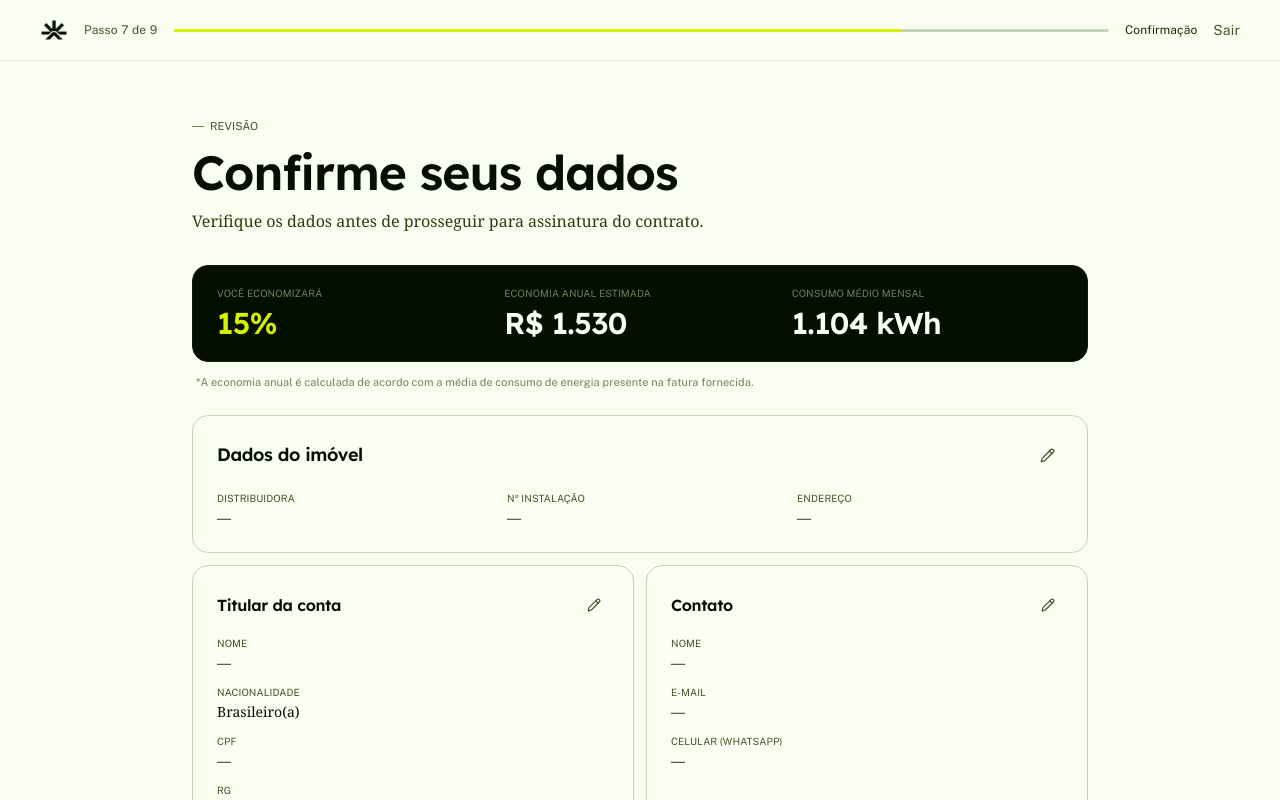
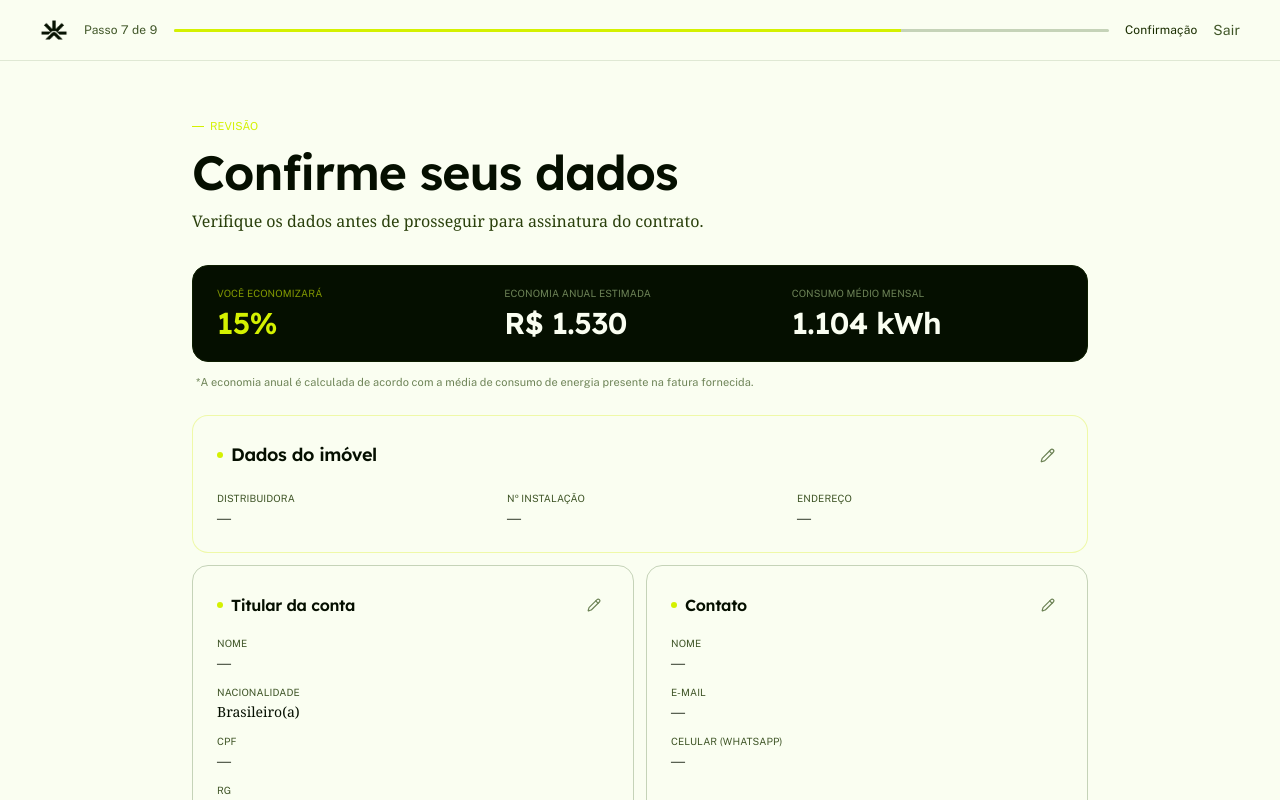
Before and after one commit to contatoenergysg-stack/energy-solar-green, a Next.js app: page /onboarding/confirmacao in a window 1280 px wide. Shown: the top 800 px of the page. Built offline with nearby package versions, Linux system fonts and the light colour scheme; a web font is replaced by a local one.

Commit message:
Colorize: toques estratégicos de verde lima na confirmação

```diff
--- a/app/onboarding/confirmacao/page.tsx
+++ b/app/onboarding/confirmacao/page.tsx
@@ -64,8 +64,8 @@ export default function Page() {
           transition={{ duration: 0.55, ease: EASE }}
           className="mb-8"
         >
-          <span className="inline-flex items-center gap-1.5 text-[11px] font-label uppercase tracking-[0.22em] text-secondary-500 mb-3">
-            <span className="w-3 h-px bg-secondary-400" />
+          <span className="inline-flex items-center gap-1.5 text-[11px] font-label uppercase tracking-[0.22em] text-primary mb-3">
+            <span className="w-3 h-px bg-primary" />
             Revisão
           </span>
           <h1 className="font-display text-display-md text-secondary-900">
@@ -99,7 +99,7 @@ export default function Page() {
             />
 
             <div>
-              <p className="font-label text-[10px] uppercase tracking-wider text-secondary-400">
+              <p className="font-label text-[10px] uppercase tracking-wider text-primary/60">
                 Você economizará
               </p>
               <motion.p className="font-display text-3xl font-semibold text-primary mt-1 tabular-nums">
@@ -129,9 +129,10 @@ export default function Page() {
           </p>
 
           {/* Imóvel card */}
-          <ReviewCard delay={0.14}>
+          <ReviewCard delay={0.14} primary>
             <div className="flex items-center justify-between mb-5">
-              <h3 className="font-display text-lg font-semibold text-secondary-900">
+              <h3 className="font-display text-lg font-semibold text-secondary-900 flex items-center gap-2">
+                <span className="inline-block w-1.5 h-1.5 rounded-full bg-primary shrink-0" aria-hidden />
                 Dados do imóvel
               </h3>
               <WigglePencil
@@ -151,7 +152,8 @@ export default function Page() {
           <div className="grid sm:grid-cols-2 gap-3">
             <ReviewCard delay={0.22}>
               <div className="flex items-center justify-between mb-4">
-                <h3 className="font-display text-base font-semibold text-secondary-900">
+                <h3 className="font-display text-base font-semibold text-secondary-900 flex items-center gap-2">
+                  <span className="inline-block w-1.5 h-1.5 rounded-full bg-primary shrink-0" aria-hidden />
                   Titular da conta
                 </h3>
                 <WigglePencil
@@ -171,7 +173,8 @@ export default function Page() {
 
             <ReviewCard delay={0.28}>
               <div className="flex items-center justify-between mb-4">
-                <h3 className="font-display text-base font-semibold text-secondary-900">
+                <h3 className="font-display text-base font-semibold text-secondary-900 flex items-center gap-2">
+                  <span className="inline-block w-1.5 h-1.5 rounded-full bg-primary shrink-0" aria-hidden />
                   Contato
                 </h3>
                 <WigglePencil
@@ -195,13 +198,23 @@ export default function Page() {
   );
 }
 
-function ReviewCard({ children, delay = 0 }: { children: React.ReactNode; delay?: number }) {
+function ReviewCard({
+  children,
+  delay = 0,
+  primary = false,
+}: {
+  children: React.ReactNode;
+  delay?: number;
+  primary?: boolean;
+}) {
   return (
     <motion.div
       initial={{ opacity: 0, y: 18 }}
       animate={{ opacity: 1, y: 0 }}
       transition={{ duration: 0.55, ease: [0.16, 1, 0.3, 1], delay }}
-      className="rounded-2xl border border-secondary-200 bg-tertiary px-5 py-5 sm:px-6 sm:py-6"
+      className={`rounded-2xl border bg-tertiary px-5 py-5 sm:px-6 sm:py-6 ${
+        primary ? "border-primary/30" : "border-secondary-200"
+      }`}
     >
       {children}
     </motion.div>
@@ -222,7 +235,7 @@ function WigglePencil({
       type="button"
       onClick={onClick}
       aria-label={label}
-      className="p-2 rounded-full text-secondary-500 hover:bg-secondary-100 hover:text-secondary-900 transition-colors"
+      className="p-2 rounded-full text-secondary-400 hover:bg-primary/15 hover:text-secondary-900 transition-colors"
       whileHover={{
         rotate: [-4, 4, -4, 2, 0],
         transition: { duration: 0.4, ease: "easeInOut" },
```
